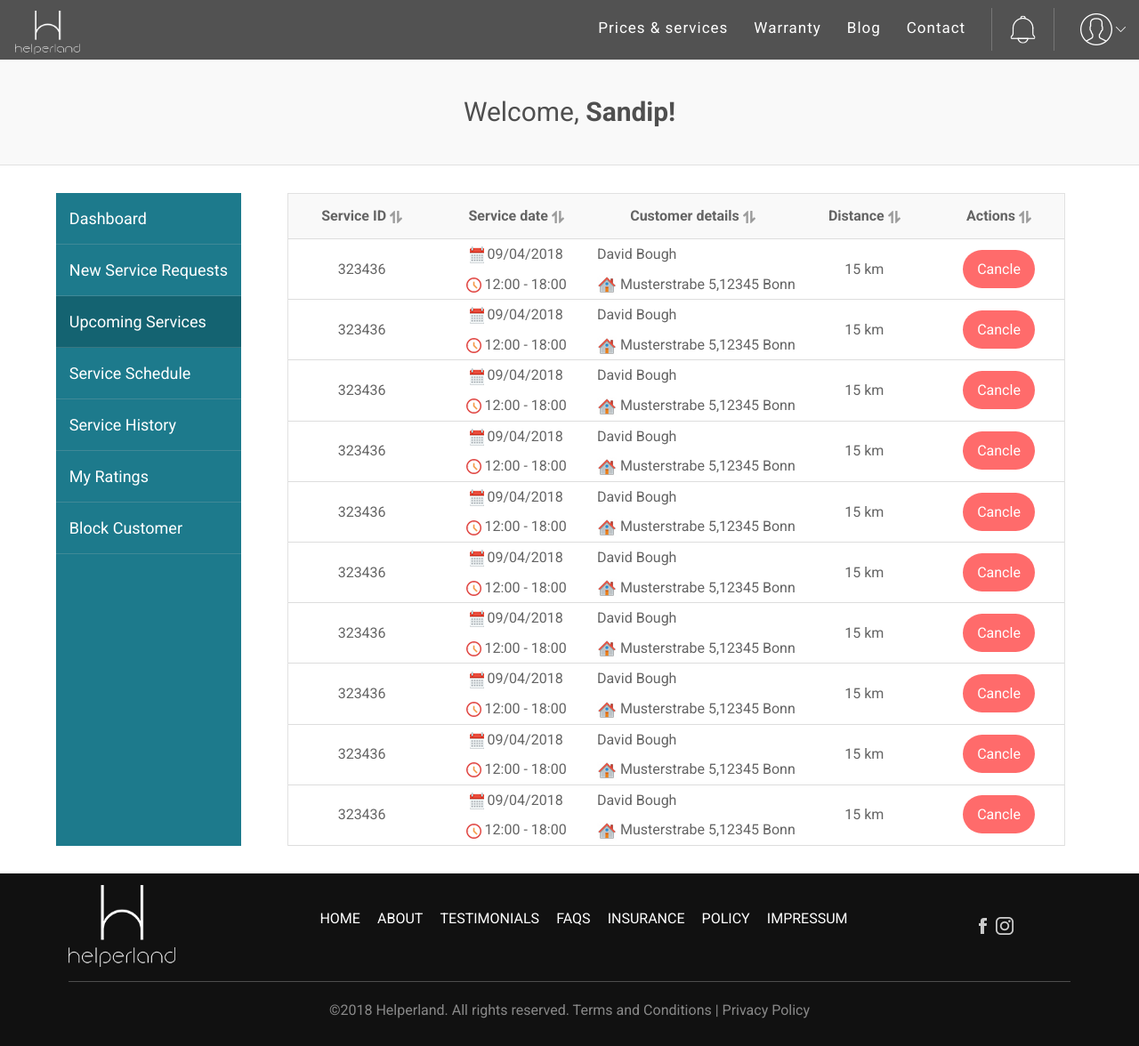
After one commit to imshaileshlakhani/psd-to-html, a PHP site: page /upcoming.html in a window 1280 px wide. The commit adds this page. Shown: the whole page at 89% size. Run offline with PHP 8.4, Linux system fonts and the light colour scheme; some libraries are stand-ins or nearby versions.

Commit message:
Service provider > upcoming service page created

```diff
--- /dev/null
+++ b/HTML/assets/css/header3.css
@@ -0,0 +1,83 @@
+/* -----------------header-section------------------ */
+#header {
+  width: 100%;
+  padding: 10px 15px 0px 17px;
+  transition: all 0.7s ease;
+  z-index: 99;
+  background-color: #525252;
+}
+#header.sticky {
+  position: fixed;
+  background-color: rgba(0, 0, 0, 0.9);
+}
+#header .header {
+  display: flex;
+  align-items: center;
+  justify-content: space-between;
+  width: 100%;
+}
+.header .brand {
+  height: 54px;
+  width: 73px;
+  padding-bottom: 5px;
+}
+.header .brand a img {
+  width: 100%;
+  height: 100%;
+}
+.header ul li {
+  margin-top: 5px;
+  list-style: none;
+  display: inline-block;
+  margin-left: 25px;
+}
+.header ul li a {
+  text-decoration: none;
+  color: white;
+  font-size: 17px;
+  letter-spacing: 1px;
+  font-weight: 0;
+}
+.header .vr{
+    width: 1px;
+    margin-top: -6px;
+    margin-bottom: -20px;
+    height: 48px;
+    color: #e1e1e1;
+}
+.menu-btn {
+  color: white;
+  display: none;
+  padding-right: 20px;
+  font-size: 40px;
+  z-index: 1;
+}
+@media screen and (max-width: 1100px) {
+  .header ul {
+    position: fixed;
+    top: 0;
+    left: -100%;
+    width: 100%;
+    height: 100vh;
+    background-color: black;
+    text-align: center;
+    padding-top: 150px;
+    transition: 0.3s ease;
+  }
+  .menu-btn i.active::before {
+    content: "\f00d";
+  }
+  .header ul.show {
+    left: 0;
+  }
+  .header ul li {
+    display: block;
+    margin-bottom: 30px;
+  }
+  .menu-btn {
+    display: block;
+  }
+  .navitem .vr{
+    display: none;
+  }
+}
--- a/HTML/assets/css/modal.css
+++ b/HTML/assets/css/modal.css
@@ -25,6 +25,9 @@
   font-weight: bold;
   border-radius: 3rem;
 }
+.modal-body .btn-round:hover {
+  color: white;
+}
 .modal-body p {
   margin-bottom: 0px;
   font-size: 16px;
--- /dev/null
+++ b/HTML/assets/css/upcoming.css
@@ -0,0 +1,101 @@
+@import url("https://fonts.googleapis.com/css2?family=Roboto:wght@400;500;700&display=swap");
+* {
+  margin: 0;
+  padding: 0;
+  font-family: "Roboto", sans-serif;
+}
+
+/* ------------welcome-msg------------ */
+.welcome {
+  height: 119px;
+  background-color: #f9f9f9;
+  border-bottom: 1px solid #e1e1e1;
+}
+.welcome .text-center {
+  padding: 37px 0px;
+  font-size: 1.87rem;
+  color: #4f4f4f;
+}
+.welcome .text-center span {
+  font-weight: bold;
+}
+
+/* --------------------table-section--------------- */
+#service-section {
+  /* background-color: yellow; */
+  padding: 31px 0px;
+}
+.service-section {
+  /* background-color: aqua; */
+  margin: 0 auto;
+  display: flex;
+  justify-content: center;
+}
+.sidenav {
+  background-color: #1d7a8c;
+  /* overflow-x: hidden; */
+}
+.sidenav a {
+  text-decoration: none;
+  display: block;
+  color: #ffffff;
+  font-size: 18px;
+  padding: 15px 15px;
+  border-bottom: 1px solid rgba(202, 194, 194, 0.2);
+}
+.sidenav a.active {
+  background-color: #146371;
+}
+.sidenav a:hover {
+  color: #ffffff;
+}
+.side-right {
+  /* overflow-y:hidden; */
+  margin-left: 32px;
+  overflow-x: auto;
+  padding: 0 20px;
+}
+#first {
+  border-top: 1px solid #e1e1e1;
+  border-left: 1px solid #e1e1e1;
+  border-right: 1px solid #e1e1e1;
+  /* overflow-x: auto; */
+}
+.table1 {
+  border-collapse: collapse;
+  font-size: 1rem;
+}
+.table1 .th {
+  background-color: #f9f9f9;
+  color: #646464;
+}
+.table1 .th th {
+  padding: 13px 37.2px 13px 37.2px;
+}
+.table1 tr {
+  border-bottom: 1px solid #ddd;
+  color: #646464;
+}
+.table1 tr td {
+  /* padding-left: 17px; */
+  line-height: 2.1;
+}
+.table1 td span {
+  display: block;
+}
+.table1 .cancle a {
+  background-color: #ff6b6b;
+  text-decoration: none;
+  color: white;
+  padding: 12px 16px;
+  border-radius: 34px;
+}
+@media screen and (max-width: 1100px) {
+  .sidenav {
+    display: none;
+  }
+  .side-right {
+    margin-left: 0px;
+    /* padding: 15px; */
+  }
+}
--- /dev/null
+++ b/HTML/upcoming.html
@@ -0,0 +1,322 @@
+<!DOCTYPE html>
+<html lang="en">
+
+<head>
+    <meta charset="UTF-8">
+    <meta http-equiv="X-UA-Compatible" content="IE=edge">
+    <meta name="viewport" content="width=device-width, initial-scale=1.0">
+
+    <link rel="stylesheet" href="./assets/css/upcoming.css">
+    <link rel="stylesheet" href="./assets/css/header3.css">
+    <link rel="stylesheet" href="./assets/css/footer.css">
+    <link rel="stylesheet" href="https://cdn.jsdelivr.net/npm/bootstrap@5.1.3/dist/css/bootstrap.min.css">
+    <script src="https://kit.fontawesome.com/4ae0bb5b6f.js" crossorigin="anonymous"></script>
+    <title>Upcoming Service</title>
+</head>
+
+<body>
+    <!-- modal start -->
+    <div class="modal fade navbar-tmodel" id="exampleModalnavbartoggle" tabindex="-1"
+        aria-labelledby="exampleModalLabel2" aria-hidden="true">
+        <div class="modal-dialog modal-dialog-center">
+            <div class="modal-content">
+                <div class="modal-header">
+                    <h4 class="modal-title" id="staticBackdropLabel">Welcome, <br><b>Kevan Patel</b> </h4>
+                </div>
+                <div class="modal-body">
+                    <a href="#section-dashboard">Dashboard</a>
+                    <a href="#section-newservicerequests">New Service Requests</a>
+                    <a href="#section-upcomingservice">Upcoming Service</a>
+                    <a href="#section-serviceschedule">Service Schedule</a>
+                    <a href="#section-servicehistory">Service History</a>
+                    <a href="#section-myratings">My Ratings</a>
+                    <a href="#section-blockcustomer">Block Customer</a>
+                    <a href="#section-invoice">Invoices</a>
+                    <a href="#section-mysetting">My Setting</a>
+                    <a href="#">Logout</a>
+                </div>
+                <div class="modal-footer">
+                    <a href="#">Prices & Services</a>
+                    <a href="#">Warranty</a>
+                    <a href="#">Blog</a>
+                    <a href="#">Contact</a>
+                </div>
+            </div>
+        </div>
+    </div>
+    <!-- modal end -->
+    <header id="header">
+        <div class="header">
+            <div class="brand">
+                <a class="navbarbrand" href="#">
+                    <img src="./assets/images/S_upcoming/nav-logo.png" alt="">
+                </a>
+            </div>
+            <ul>
+                <li class="navitem">
+                    <a class="navlink" href="#">Prices & services</a>
+                </li>
+                <li class="navitem">
+                    <a class="navlink" href="#">Warranty</a>
+                </li>
+                <li class="navitem">
+                    <a class="navlink" href="#">Blog</a>
+                </li>
+                <li class="navitem">
+                    <a class="navlink" href="#">Contact</a>
+                </li>
+                <li class="navitem">
+                    <div class="vr"></div>
+                    <a class="navlink mx-3" href="#"><img src="./assets/images/S_upcoming/icon-notification.png"
+                            alt=""></a>
+                    <div class="vr"></div>
+                </li>
+                <li class="navitem">
+                    <a class="navlink " href="#"><img src="./assets/images/S_upcoming/user.png" alt=""></a>
+                    <a class="navlink" href="#"><img src="./assets/images/S_upcoming/forma-1-copy.png" alt=""></a>
+                </li>
+            </ul>
+            <div class="menu-btn">
+                <i class="fas fa-bars "></i>
+            </div>
+        </div>
+    </header>
+    <main>
+        <section id="welcome">
+            <div class="welcome">
+                <div class="text-center">Welcome, <span>Sandip!</span></div>
+            </div>
+        </section>
+        <section id="service-section">
+            <div class="service-section">
+                <div class="sidenav">
+                    <a href="#first">Dashboard</a>
+                    <a href="#second">New Service Requests</a>
+                    <a href="#" class="active">Upcoming Services</a>
+                    <a href="#">Service Schedule</a>
+                    <a href="#">Service History</a>
+                    <a href="#">My Ratings</a>
+                    <a href="#">Block Customer</a>
+                </div>
+                <div class="side-right">
+                    <div class="main " id="first">
+                        <table class="table1">
+                            <tr class="th">
+                                <th>Service ID <img src="./assets/images/S_upcoming/sort.png" alt=""></th>
+                                <th>Service date <img src="./assets/images/S_upcoming/sort.png" alt=""></th>
+                                <th>Customer details <img src="./assets/images/S_upcoming/sort.png" alt=""></th>
+                                <th>Distance <img src="./assets/images/S_upcoming/sort.png" alt=""></th>
+                                <th>Actions <img src="./assets/images/S_upcoming/sort.png" alt=""></th>
+                            </tr>
+                            <tr class="text-center">
+                                <td>
+                                    <div>323436</div>
+                                </td>
+                                <td>
+                                    <span> <img src="./assets/images/S_upcoming/calendar2.png" alt=""> 09/04/2018</span>
+                                    <span> <img src="./assets/images/S_upcoming/layer-14.png" alt=""> 12:00 -
+                                        18:00</span>
+                                </td>
+                                <td style="text-align: start;">
+                                    <span>David Bough</span>
+                                    <span> <img src="./assets/images/S_upcoming/layer-15.png" alt=""> Musterstrabe
+                                        5,12345 Bonn</span>
+                                </td>
+                                <td>15 km</td>
+                                <td class="cancle"><a href="">Cancle</a></td>
+                            </tr>
+                            <tr class="text-center">
+                                <td>
+                                    <div>323436</div>
+                                </td>
+                                <td>
+                                    <span> <img src="./assets/images/S_upcoming/calendar2.png" alt=""> 09/04/2018</span>
+                                    <span> <img src="./assets/images/S_upcoming/layer-14.png" alt=""> 12:00 -
+                                        18:00</span>
+                                </td>
+                                <td style="text-align: start;">
+                                    <span>David Bough</span>
+                                    <span> <img src="./assets/images/S_upcoming/layer-15.png" alt=""> Musterstrabe
+                                        5,12345 Bonn</span>
+                                </td>
+                                <td>15 km</td>
+                                <td class="cancle"><a href="">Cancle</a></td>
+                            </tr>
+                            <tr class="text-center">
+                                <td>
+                                    <div>323436</div>
+                                </td>
+                                <td>
+                                    <span> <img src="./assets/images/S_upcoming/calendar2.png" alt=""> 09/04/2018</span>
+                                    <span> <img src="./assets/images/S_upcoming/layer-14.png" alt=""> 12:00 -
+                                        18:00</span>
+                                </td>
+                                <td style="text-align: start;">
+                                    <span>David Bough</span>
+                                    <span> <img src="./assets/images/S_upcoming/layer-15.png" alt=""> Musterstrabe
+                                        5,12345 Bonn</span>
+                                </td>
+                                <td>15 km</td>
+                                <td class="cancle"><a href="">Cancle</a></td>
+                            </tr>
+                            <tr class="text-center">
+                                <td>
+                                    <div>323436</div>
+                                </td>
+                                <td>
+                                    <span> <img src="./assets/images/S_upcoming/calendar2.png" alt=""> 09/04/2018</span>
+                                    <span> <img src="./assets/images/S_upcoming/layer-14.png" alt=""> 12:00 -
+                                        18:00</span>
+                                </td>
+                                <td style="text-align: start;">
+                                    <span>David Bough</span>
+                                    <span> <img src="./assets/images/S_upcoming/layer-15.png" alt=""> Musterstrabe
+                                        5,12345 Bonn</span>
+                                </td>
+                                <td>15 km</td>
+                                <td class="cancle"><a href="">Cancle</a></td>
+                            </tr>
+                            <tr class="text-center">
+                                <td>
+                                    <div>323436</div>
+                                </td>
+                                <td>
+                                    <span> <img src="./assets/images/S_upcoming/calendar2.png" alt=""> 09/04/2018</span>
+                                    <span> <img src="./assets/images/S_upcoming/layer-14.png" alt=""> 12:00 -
+                                        18:00</span>
+                                </td>
+                                <td style="text-align: start;">
+                                    <span>David Bough</span>
+                                    <span> <img src="./assets/images/S_upcoming/layer-15.png" alt=""> Musterstrabe
+                                        5,12345 Bonn</span>
+                                </td>
+                                <td>15 km</td>
+                                <td class="cancle"><a href="">Cancle</a></td>
+                            </tr>
+                            <tr class="text-center">
+                                <td>
+                                    <div>323436</div>
+                                </td>
+                                <td>
+                                    <span> <img src="./assets/images/S_upcoming/calendar2.png" alt=""> 09/04/2018</span>
+                                    <span> <img src="./assets/images/S_upcoming/layer-14.png" alt=""> 12:00 -
+                                        18:00</span>
+                                </td>
+                                <td style="text-align: start;">
+                                    <span>David Bough</span>
+                                    <span> <img src="./assets/images/S_upcoming/layer-15.png" alt=""> Musterstrabe
+                                        5,12345 Bonn</span>
+                                </td>
+                                <td>15 km</td>
+                                <td class="cancle"><a href="">Cancle</a></td>
+                            </tr>
+                            <tr class="text-center">
+                                <td>
+                                    <div>323436</div>
+                                </td>
+                                <td>
+                                    <span> <img src="./assets/images/S_upcoming/calendar2.png" alt=""> 09/04/2018</span>
+                                    <span> <img src="./assets/images/S_upcoming/layer-14.png" alt=""> 12:00 -
+                                        18:00</span>
+                                </td>
+                                <td style="text-align: start;">
+                                    <span>David Bough</span>
+                                    <span> <img src="./assets/images/S_upcoming/layer-15.png" alt=""> Musterstrabe
+                                        5,12345 Bonn</span>
+                                </td>
+                                <td>15 km</td>
+                                <td class="cancle"><a href="">Cancle</a></td>
+                            </tr>
+                            <tr class="text-center">
+                                <td>
+                                    <div>323436</div>
+                                </td>
+                                <td>
+                                    <span> <img src="./assets/images/S_upcoming/calendar2.png" alt=""> 09/04/2018</span>
+                                    <span> <img src="./assets/images/S_upcoming/layer-14.png" alt=""> 12:00 -
+                                        18:00</span>
+                                </td>
+                                <td style="text-align: start;">
+                                    <span>David Bough</span>
+                                    <span> <img src="./assets/images/S_upcoming/layer-15.png" alt=""> Musterstrabe
+                                        5,12345 Bonn</span>
+                                </td>
+                                <td>15 km</td>
+                                <td class="cancle"><a href="">Cancle</a></td>
+                            </tr>
+                            <tr class="text-center">
+                                <td>
+                                    <div>323436</div>
+                                </td>
+                                <td>
+                                    <span> <img src="./assets/images/S_upcoming/calendar2.png" alt=""> 09/04/2018</span>
+                                    <span> <img src="./assets/images/S_upcoming/layer-14.png" alt=""> 12:00 -
+                                        18:00</span>
+                                </td>
+                                <td style="text-align: start;">
+                                    <span>David Bough</span>
+                                    <span> <img src="./assets/images/S_upcoming/layer-15.png" alt=""> Musterstrabe
+                                        5,12345 Bonn</span>
+                                </td>
+                                <td>15 km</td>
+                                <td class="cancle"><a href="">Cancle</a></td>
+                            </tr>
+                            <tr class="text-center">
+                                <td>
+                                    <div>323436</div>
+                                </td>
+                                <td>
+                                    <span> <img src="./assets/images/S_upcoming/calendar2.png" alt=""> 09/04/2018</span>
+                                    <span> <img src="./assets/images/S_upcoming/layer-14.png" alt=""> 12:00 -
+                                        18:00</span>
+                                </td>
+                                <td style="text-align: start;">
+                                    <span>David Bough</span>
+                                    <span> <img src="./assets/images/S_upcoming/layer-15.png" alt=""> Musterstrabe
+                                        5,12345 Bonn</span>
+                                </td>
+                                <td>15 km</td>
+                                <td class="cancle"><a href="">Cancle</a></td>
+                            </tr>
+
+
+                        </table>
+                    </div>
+                </div>
+            </div>
+        </section>
+    </main>
+    <footer class="section-footer ">
+        <div class="f-main row">
+            <div class="footer-logo col-xl-2">
+                <img src="./assets/images/S_upcoming/nav-logo.png">
+            </div>
+            <div class="footer-nav col-xl-8">
+                <ul>
+                    <li><a href="#home">HOME</a></li>
+                    <li><a href="#about">ABOUT</a></li>
+                    <li><a href="#testimonials">TESTIMONIALS</a></li>
+                    <li><a href="#faq">FAQS</a></li>
+                    <li><a href="#insurance">INSURANCE</a></li>
+                    <li><a href="#policy">POLICY</a></li>
+                    <li><a href="#impressum">IMPRESSUM</a></li>
+                </ul>
+            </div>
+            <div class="col-xl-2 footer-social">
+                <img src="./assets/images/S_upcoming/facebook.png">
+                <img src="./assets/images/S_upcoming/insta.png">
+            </div>
+        </div>
+        <hr class="hr1">
+        <div class="f-sub">
+            <p>©2018 Helperland. All rights reserved. Terms and Conditions | Privacy Policy</p>
+        </div>
+    </footer>
+
+    <script src="https://code.jquery.com/jquery-3.2.1.slim.min.js"></script>
+    <script src="https://cdnjs.cloudflare.com/ajax/libs/popper.js/1.12.9/umd/popper.min.js"></script>
+    <script src="https://maxcdn.bootstrapcdn.com/bootstrap/4.0.0/js/bootstrap.min.js"></script>
+    <script src="./assets/js/nav.js"></script>
+</body>
+
+</html>
```
Also changed, not shown: HTML/assets/images/S_upcoming/calendar2.png (added), HTML/assets/images/S_upcoming/facebook.png (added), HTML/assets/images/S_upcoming/forma-1-copy.png (added), HTML/assets/images/S_upcoming/icon-notification.png (added), HTML/assets/images/S_upcoming/insta.png (added), HTML/assets/images/S_upcoming/layer-14.png (added), HTML/assets/images/S_upcoming/layer-15.png (added), HTML/assets/images/S_upcoming/nav-logo.png (added), HTML/assets/images/S_upcoming/sort.png (added), HTML/assets/images/S_upcoming/user.png (added).
